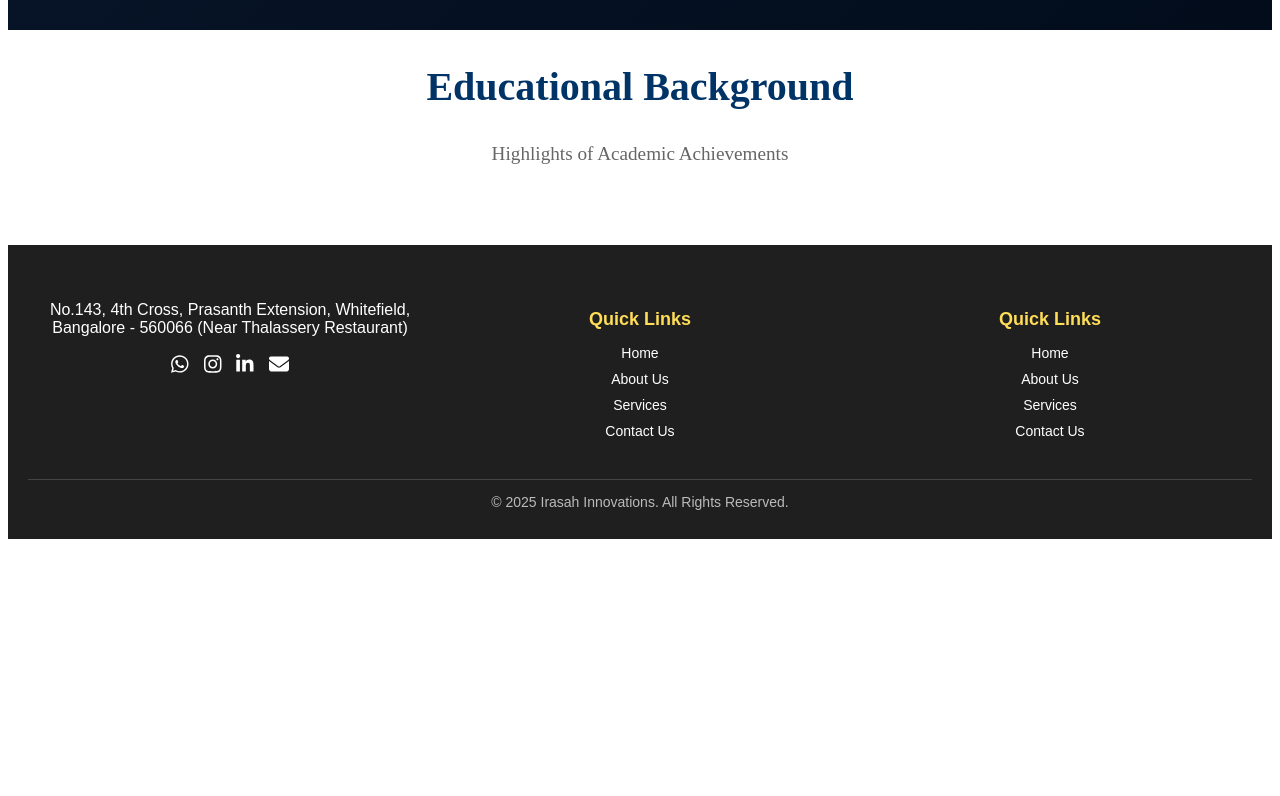
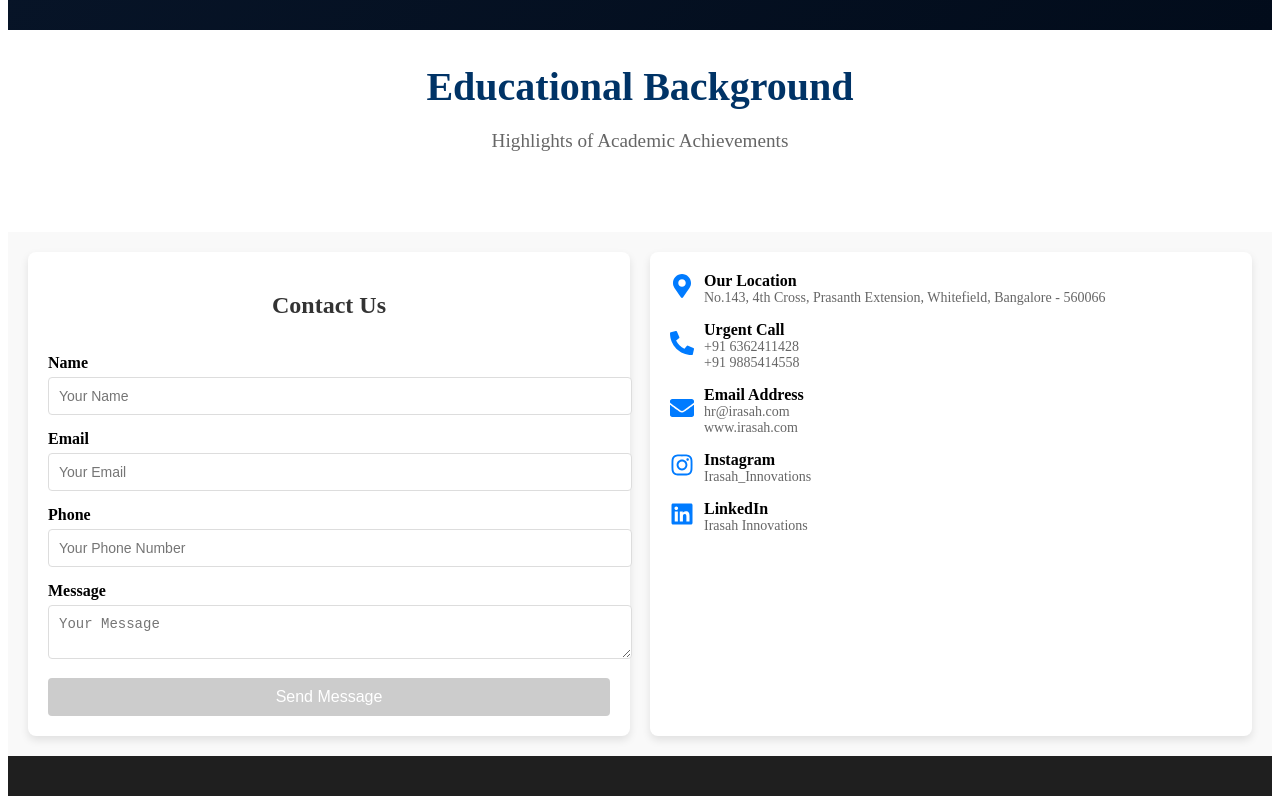
Before and after one commit to ReddyInnovations/maddy-widgets, a React app: page / in a window 1280 px wide. Shown: the part 900-1696 px from the top of the page. Before the commit the page ends 1447 px from the top, so only its background shows below. Built offline with nearby package versions, Linux system fonts and the light colour scheme.

Commit message:
update contact widget

```diff
--- a/package.json
+++ b/package.json
@@ -24,6 +24,7 @@
     "axios": "^1.7.4",
     "chart.js": "^4.4.3",
     "date-fns": "^2.29.3",
+    "emailjs-com": "^3.2.0",
     "formik": "^2.4.6",
     "moment": "^2.30.1",
     "process": "^0.11.10",
--- a/src/App.tsx
+++ b/src/App.tsx
@@ -14,6 +14,7 @@ import {
   whatsappData,
 } from './mock/mock';
 import MaddyCardSection from './components/Card/MaddyCardSection';
+import Contact from './mock/Contact'
 
 const App: React.FC = () => {
   const [menuOpen, setMenuOpen] = useState<boolean>(headerData.menuOpen);
@@ -29,6 +30,7 @@ const App: React.FC = () => {
       />
       <Profile {...profileData} />
       <MaddyCardSection {...cardData} />
+      <Contact />
       <Footer {...footerData} />
       <WhatsAppWidget {...whatsappData} />
     </Router>
--- /dev/null
+++ b/src/components/ContactWidget.tsx
@@ -0,0 +1,128 @@
+import React, { useState } from "react";
+import emailjs from "emailjs-com";
+import "../styles/css/ContactWidget.css";
+import { ContactWidgetProps } from "@src/interfaces/ContactWidget";
+
+const ContactWidget: React.FC<ContactWidgetProps> = ({
+  formFields,
+  contactInfo,
+  emailConfig,
+  externalApiUrl,
+}) => {
+  const [formData, setFormData] = useState<{ [key: string]: string }>({});
+  const [isFormValid, setIsFormValid] = useState(false);
+  const [popupMessage, setPopupMessage] = useState<string | null>(null);
+  const [popupStatus, setPopupStatus] = useState<boolean | null>(null);
+
+  // Handle form input change
+  const handleChange = (e: React.ChangeEvent<HTMLInputElement | HTMLTextAreaElement>) => {
+    const { id, value } = e.target;
+    const updatedData = { ...formData, [id]: value };
+
+    setFormData(updatedData);
+    validateForm(updatedData);
+  };
+
+  // Validate the form - all required fields must be filled
+  const validateForm = (data: { [key: string]: string }) => {
+    const isValid = formFields.every((field) => {
+      return !field.required || (data[field.id]?.trim() || "").length > 0;
+    });
+    setIsFormValid(isValid);
+  };
+
+  // Handle form submission
+  const handleSubmit = async (e: React.FormEvent<HTMLFormElement>) => {
+    e.preventDefault();
+
+    try {
+      if (emailConfig) {
+        // Send with Email.js
+        await emailjs.send(emailConfig.serviceId, emailConfig.templateId, formData, emailConfig.userId);
+        setPopupMessage("🎉 Thank you! Your message has been sent via Email.js.");
+        setPopupStatus(true);
+      } else if (externalApiUrl) {
+        // Send to external API
+        const response = await fetch(externalApiUrl, {
+          method: "POST",
+          headers: { "Content-Type": "application/json" },
+          body: JSON.stringify(formData),
+        });
+
+        const responseData = await response.json();
+        if (response.ok) {
+          setPopupMessage("🎉 Thank you! Your message has been sent successfully.");
+          setPopupStatus(true);
+        } else {
+          setPopupMessage(`❌ Failed: ${responseData.message || "An error occurred."}`);
+          setPopupStatus(false);
+        }
+      }
+    } catch (error) {
+      console.error("Error during submission:", error);
+      setPopupMessage("❌ Something went wrong. Please try again.");
+      setPopupStatus(false);
+    }
+
+    // Clear popup after 5 seconds
+    setTimeout(() => setPopupMessage(null), 5000);
+  };
+
+  return (
+    <div className="contact-widget">
+      {popupMessage && (
+        <div className={`thank-you-popup ${popupStatus ? "success" : "failure"}`}>
+          {popupMessage}
+        </div>
+      )}
+
+      {/* Contact Form Section */}
+      <div className="contact-form-section">
+        <form onSubmit={handleSubmit} className="contact-form">
+          <h2>Contact Us</h2>
+          {formFields.map((field) => (
+            <div key={field.id} className="form-group">
+              <label htmlFor={field.id}>{field.label}</label>
+              {field.type === "textarea" ? (
+                <textarea
+                  id={field.id}
+                  placeholder={field.placeholder}
+                  value={formData[field.id] || ""}
+                  onChange={handleChange}
+                  required={field.required}
+                />
+              ) : (
+                <input
+                  type={field.type}
+                  id={field.id}
+                  placeholder={field.placeholder}
+                  value={formData[field.id] || ""}
+                  onChange={handleChange}
+                  required={field.required}
+                />
+              )}
+            </div>
+          ))}
+          <button type="submit" className="submit-button" disabled={!isFormValid}>
+            Send Message
+          </button>
+        </form>
+      </div>
+
+      {/* Contact Info Section */}
+      <div className="contact-info-section">
+        {contactInfo.map((info, index) => (
+          <div key={index} className="contact-info-item">
+            <span className="contact-icon">{info.icon}</span>
+            <div>
+              <h4>{info.label}</h4>
+              <p>{info.value}</p>
+            </div>
+          </div>
+        ))}
+      </div>
+    </div>
+  );
+};
+
+export default ContactWidget;
--- /dev/null
+++ b/src/interfaces/ContactWidget.ts
@@ -0,0 +1,20 @@
+export interface ContactWidgetProps {
+  formFields: Array<{
+    id: string;
+    label: string;
+    type: string;
+    placeholder: string;
+    required?: boolean;
+  }>;
+  contactInfo: Array<{
+    icon: React.ReactNode;
+    label: string;
+    value: string | React.ReactNode;
+  }>;
+  emailConfig?: {
+    serviceId: string;
+    templateId: string;
+    userId: string;
+  };
+  externalApiUrl?: string;
+}
--- /dev/null
+++ b/src/mock/Contact.tsx
@@ -0,0 +1,67 @@
+import React from "react";
+import { FaMapMarkerAlt, FaPhoneAlt, FaEnvelope, FaInstagram, FaLinkedin } from "react-icons/fa";
+import ContactWidget from '../components/ContactWidget'
+const Contact: React.FC = () => {
+  const formFields = [
+    { id: "name", label: "Name", type: "text", placeholder: "Your Name", required: true },
+    { id: "email", label: "Email", type: "email", placeholder: "Your Email", required: true },
+    { id: "phone", label: "Phone", type: "tel", placeholder: "Your Phone Number", required: true },
+    { id: "message", label: "Message", type: "textarea", placeholder: "Your Message", required: true },
+  ];
+
+  const contactInfo = [
+    {
+      icon: <FaMapMarkerAlt />,
+      label: "Our Location",
+      value: "No.143, 4th Cross, Prasanth Extension, Whitefield, Bangalore - 560066",
+    },
+    {
+      icon: <FaPhoneAlt />,
+      label: "Urgent Call",
+      value: (
+        <>
+          <p>+91 6362411428</p>
+          <p>+91 9885414558</p>
+        </>
+      ),
+    },
+    {
+      icon: <FaEnvelope />,
+      label: "Email Address",
+      value: (
+        <>
+          <p>hr@irasah.com</p>
+          <p>www.irasah.com</p>
+        </>
+      ),
+    },
+    {
+      icon: <FaInstagram />,
+      label: "Instagram",
+      value: "Irasah_Innovations",
+    },
+    {
+      icon: <FaLinkedin />,
+      label: "LinkedIn",
+      value: "Irasah Innovations",
+    },
+  ];
+
+  return (
+    <div className="parent-component">
+      <ContactWidget
+        formFields={formFields}
+        contactInfo={contactInfo}
+        emailConfig={{
+          serviceId: "service_xyz",
+          templateId: "template_abc",
+          userId: "user_123",
+        }}
+        externalApiUrl="https://api.example.com/contact"
+      />
+
+    </div>
+  );
+};
+
+export default Contact;
--- /dev/null
+++ b/src/styles/css/ContactWidget.css
@@ -0,0 +1,130 @@
+/* Contact Widget Container */
+.contact-widget {
+  display: grid;
+  grid-template-columns: repeat(2, 1fr);
+  gap: 20px;
+  padding: 20px;
+  background-color: #f9f9f9;
+}
+
+.contact-form-section,
+.contact-info-section {
+  background: #fff;
+  padding: 20px;
+  border-radius: 8px;
+  box-shadow: 0 4px 8px rgba(0, 0, 0, 0.1);
+}
+
+/* Form Styles */
+.contact-form {
+  display: grid;
+  grid-gap: 15px;
+}
+
+h2 {
+  margin-bottom: 20px;
+  text-align: center;
+  font-size: 24px;
+  color: #333;
+}
+
+.form-group label {
+  font-weight: bold;
+  display: block;
+  margin-bottom: 5px;
+}
+
+input,
+textarea {
+  width: 100%;
+  padding: 10px;
+  border: 1px solid #ddd;
+  border-radius: 4px;
+  font-size: 14px;
+}
+
+button.submit-button {
+  padding: 10px;
+  background-color: #007bff;
+  color: #fff;
+  border: none;
+  border-radius: 4px;
+  font-size: 16px;
+  cursor: pointer;
+  transition: background-color 0.3s;
+}
+
+button.submit-button:disabled {
+  background-color: #ccc;
+  cursor: not-allowed;
+}
+
+button.submit-button:hover:not(:disabled) {
+  background-color: #0056b3;
+}
+
+/* Contact Info Section */
+.contact-info-item {
+  display: flex;
+  align-items: center;
+  margin-bottom: 15px;
+}
+
+.contact-icon {
+  font-size: 24px;
+  color: #007bff;
+  margin-right: 10px;
+}
+
+h4 {
+  margin: 0;
+  font-size: 16px;
+  font-weight: bold;
+}
+
+p {
+  margin: 0;
+  font-size: 14px;
+  color: #666;
+}
+
+/* Thank You Popup */
+.thank-you-popup {
+  position: fixed;
+  bottom: 20px;
+  left: 50%;
+  transform: translateX(-50%);
+  padding: 15px 20px;
+  border-radius: 8px;
+  color: #fff;
+  font-size: 16px;
+  box-shadow: 0 4px 8px rgba(0, 0, 0, 0.2);
+  animation: fadeOut 5s forwards;
+}
+
+.thank-you-popup.success {
+  background-color: #28a745;
+}
+
+.thank-you-popup.failure {
+  background-color: #dc3545;
+}
+
+@keyframes fadeOut {
+  0% {
+    opacity: 1;
+  }
+  90% {
+    opacity: 1;
+  }
+  100% {
+    opacity: 0;
+  }
+}
+
+/* Responsive Design */
+@media (max-width: 768px) {
+  .contact-widget {
+    grid-template-columns: 1fr;
+  }
+}
--- a/webpack.mfe.config.js
+++ b/webpack.mfe.config.js
@@ -12,6 +12,7 @@ module.exports = {
             './Footer': './src/components/Footer',
             './WhatsAppWidget': './src/components/WhatsAppWidget',
             './Profile': './src/components/Profile',
+            './ContactWidget': '/src/components/ContactWidget',
             './MaddyCardSection': './src/components/Card/MaddyCardSection',
             './MaddyCard': './src/components/Card/MaddyCard',
         },
```
Also changed, not shown: 1 other file (tests, documents, lock files or other folders).
